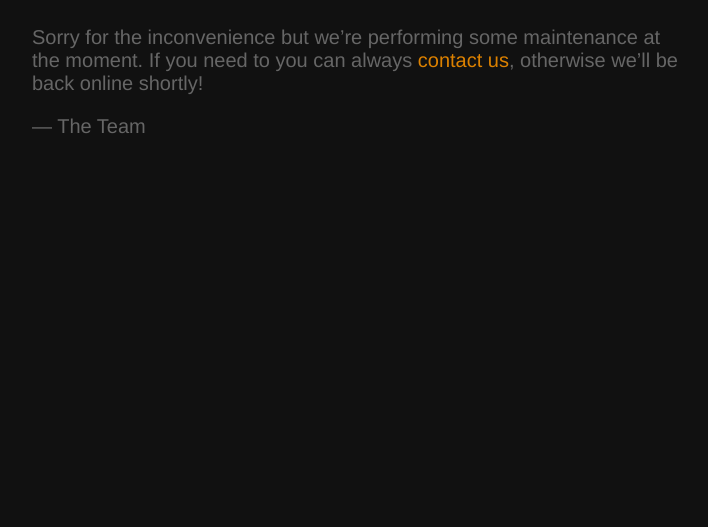
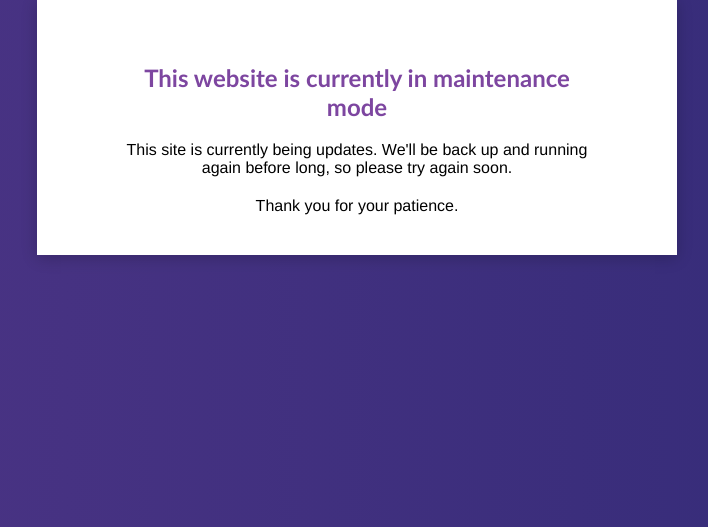
Before and after one commit to sweet-af/sweet-af.github.io, a plain HTML site: page index.html in a window 1280 px wide. Shown: the part 273-800 px from the top of the page, without its empty margins (283-991 px from the left). Drawn offline with Linux system fonts and the light colour scheme.

Commit message:
New maintenance page

```diff
--- a/index.html
+++ b/index.html
@@ -1,60 +1,26 @@
 <!DOCTYPE html>
 <html lang="en">
-
   <head>
-    <meta charset="UTF-8">
-    <meta name="viewport" content="width=device-width, initial-scale=1.0">
-    <meta http-equiv="X-UA-Compatible" content="ie=edge">
+    <meta charset="UTF-8" />
+    <meta name="viewport" content="width=device-width, initial-scale=1.0" />
+    <meta http-equiv="X-UA-Compatible" content="ie=edge" />
 
     <title>Site Maintenance</title>
 
-    <style>
-        body {
-            text-align: center;
-            padding: 150px;
-        }
-
-        h1 {
-            font-size: 50px;
-        }
-
-        body {
-            font: 20px Helvetica, sans-serif;
-            color: #666;
-            background-color: #111
-        }
-
-        article {
-            display: block;
-            text-align: left;
-            width: 650px;
-            margin: 0 auto;
-        }
-
-        a {
-            color: #dc8100;
-            text-decoration: none;
-        }
-
-        a:hover {
-            color: #333;
-            text-decoration: none;
-        }
-    </style>
+    <link href="style.css" rel="stylesheet" />
   </head>
 
   <body>
-    <article>
-        <h1>We&rsquo;ll be back soon!</h1>
-        <div>
-            <p>Sorry for the inconvenience but we&rsquo;re performing some maintenance at the moment. If you need to you
-                can
-                always <a href="mailto:team@creaft.net">contact us</a>, otherwise we&rsquo;ll be back online shortly!
+    <div class="message-wrapper">
+      <div class="message-container">
+        <img src="" alt="" />
+        <h2>This website is currently in maintenance mode</h2>
+        <p>
+          This site is currently being updates. We'll be back up and running
+          again before long, so please try again soon.
         </p>
-            <p>&mdash; The Team</p>
+        <p>Thank you for your patience.</p>
       </div>
-    </article>
-
+    </div>
   </body>
-
 </html>
--- /dev/null
+++ b/style.css
@@ -0,0 +1,116 @@
+* {
+    margin: 0px;
+    padding: 0px;
+}
+
+.message-wrapper {
+    position: relative;
+    width: 100vw;
+    height: 100vh;
+    background: linear-gradient(270deg, #0f1e64, #7d46a0);
+    background-size: 400% 400%;
+    -webkit-animation: message-background 30s ease infinite;
+    -moz-animation: message-background 30s ease infinite;
+    -o-animation: message-background 30s ease infinite;
+    animation: message-background 30s ease infinite;
+}
+
+@-webkit-keyframes message-background {
+    0% {
+        background-position: 0% 50%;
+    }
+
+    50% {
+        background-position: 100% 50%;
+    }
+
+    100% {
+        background-position: 0% 50%;
+    }
+}
+
+@-moz-keyframes message-background {
+    0% {
+        background-position: 0% 50%;
+    }
+
+    50% {
+        background-position: 100% 50%;
+    }
+
+    100% {
+        background-position: 0% 50%;
+    }
+}
+
+@-o-keyframes message-background {
+    0% {
+        background-position: 0% 50%;
+    }
+
+    50% {
+        background-position: 100% 50%;
+    }
+
+    100% {
+        background-position: 0% 50%;
+    }
+}
+
+@keyframes message-background {
+    0% {
+        background-position: 0% 50%;
+    }
+
+    50% {
+        background-position: 100% 50%;
+    }
+
+    100% {
+        background-position: 0% 50%;
+    }
+}
+
+.message-container {
+    position: absolute;
+    top: 50%;
+    left: 50%;
+    transform: translate(-50%, -50%);
+    background: #fff;
+    padding: 20px;
+    box-sizing: border-box;
+    box-shadow: 0px 3px 15px rgba(0, 0, 0, 0.2);
+    text-align: center;
+}
+
+.message-container img {
+    position: relative;
+    width: 100%;
+    max-width: 130px;
+    margin: 10px auto 20px;
+}
+
+.message-container h2 {
+    position: relative;
+    width: 100%;
+    max-width: 80%;
+    margin: 10px auto 20px;
+    color: #7d46a0;
+    font-family: "FocoCCBold", "Trebuchet MS", Helvetica, sans-serif;
+}
+
+.message-container p {
+    position: relative;
+    width: 100%;
+    max-width: 80%;
+    margin: 10px auto 20px;
+    color: #000;
+    font-family: "FocoCCLight", "helvetica neue", helvetica, arial, sans-serif;
+    font-size: 16px;
+}
+
+@media only screen and (max-width: 800px) {
+    .message-container {
+        width: 90%;
+    }
+}
```
Lines whose indentation alone changed are shown as unchanged.
